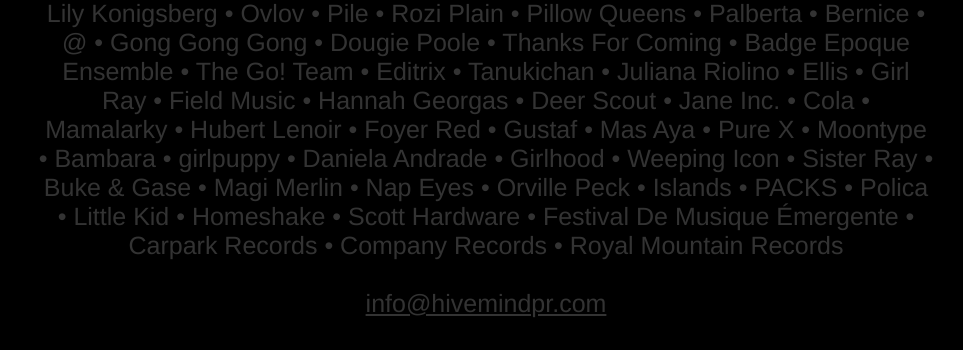
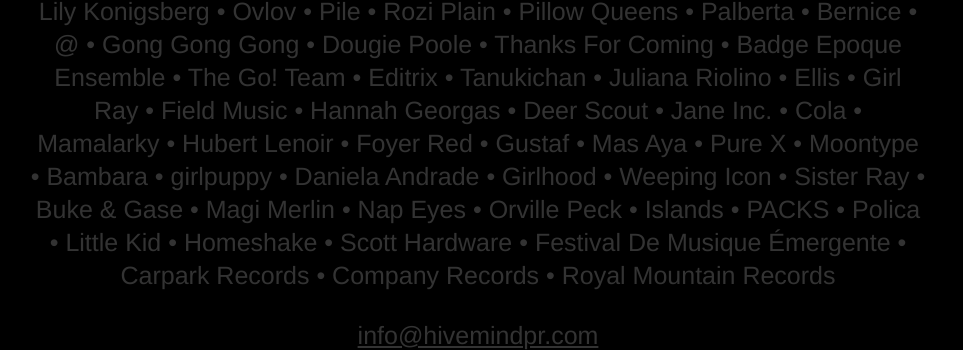
Before and after one commit to mysteryDate/hivemindprdotcom, a plain HTML site: page index.html in a window 1280 px wide. Shown: the part 710-1060 px from the top of the page, without its empty margins (162-1125 px from the left). Before the commit the page ends 1036 px from the top, so only its background shows below. Drawn offline with Linux system fonts and the light colour scheme.

Commit message:
Coupla tweeks

```diff
--- a/index.html
+++ b/index.html
@@ -9,6 +9,7 @@
       color: #333;
       text-align: center;
       font-size: 25px;
+      margin: 0;
     }
     body, html {
       background-color: black;
@@ -18,6 +19,7 @@
       width: 70%;
       min-width: 500px;
       margin: auto;
+      line-height: 33px;
     }
     #logo {
       width: 100%;
@@ -28,13 +30,11 @@
   </style>
 </head>
 <body>
-  <div id="content">
     <img id="logo" src="hive_mind_logo.jpg">
     <p id="client-list">
       Yard Act • Wild Pink • Water From Your Eyes • Young Jesus • Madeline Kenney • Lily Konigsberg • Ovlov • Pile • Rozi Plain  • Pillow Queens • Palberta • Bernice • @ • Gong Gong Gong • Dougie Poole • Thanks For Coming • Badge Epoque Ensemble • The Go! Team • Editrix • Tanukichan • Juliana Riolino • Ellis • Girl Ray • Field Music • Hannah Georgas • Deer Scout • Jane Inc. • Cola • Mamalarky • Hubert Lenoir • Foyer Red • Gustaf • Mas Aya • Pure X • Moontype • Bambara • girlpuppy • Daniela Andrade • Girlhood • Weeping Icon • Sister Ray • Buke & Gase • Magi Merlin • Nap Eyes • Orville Peck • Islands • PACKS • Polica • Little Kid • Homeshake • Scott Hardware • Festival De Musique Émergente • Carpark Records • Company Records • Royal Mountain Records
     </p>
     <br>
     <a href="mailto:info@hivemindpr.com">info@hivemindpr.com</a>
-  </div>
 </body>
 </html>
```
